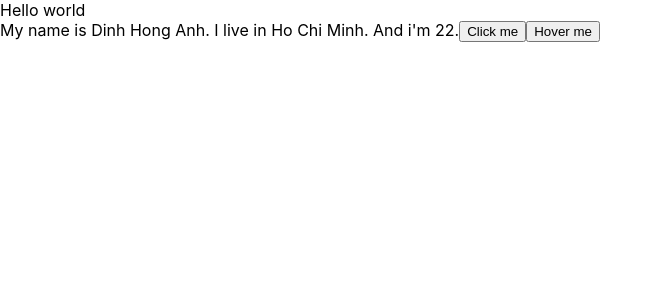
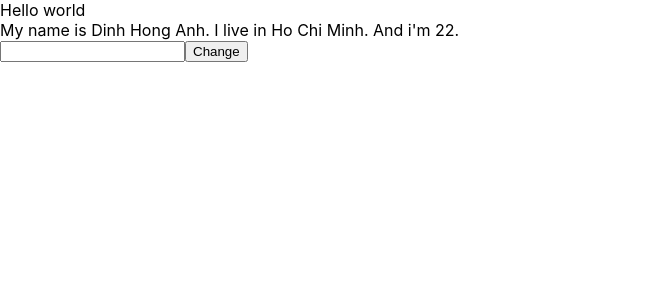
Before and after one commit to toilahonganh/base-react-redux, a React (Create React App) app: page / in a window 1280 px wide. Shown: the top 300 px of the page, without its empty margins (0-663 px from the left). Built offline with nearby package versions, Linux system fonts and the light colour scheme.

Commit message:
Form with React

```diff
--- a/src/components/MyComponent.js
+++ b/src/components/MyComponent.js
@@ -19,14 +19,28 @@
     handleOnMouseHover(event) {
         console.log(event.pageX);
     }
+    handleOnChangeInput = (event) => {
+        this.setState({
+            address: event.target.value
+        })
+
+    }
+    handleOnSubmit = (event) => {
+        event.preventDefault();
+        console.log(this.state);
+    }
 
     render() {
         return (
             <div>
                 My name is {this.state.name}. I live in {this.state.address}. And i'm {this.state.age}.
-                <button onClick={(event) => { this.handleCick(event) }}>Click me</button>
-                <button onMouseOver={this.handleOnMouseHover}>Hover me</button>
-
+                <form onSubmit={(event) => { this.handleOnSubmit(event) }}>
+                    <input
+                        type="text"
+                        onChange={(event) => this.handleOnChangeInput(event)}
+                    />
+                    <button>Change</button>
+                </form>
             </div>
         );
     }
```
